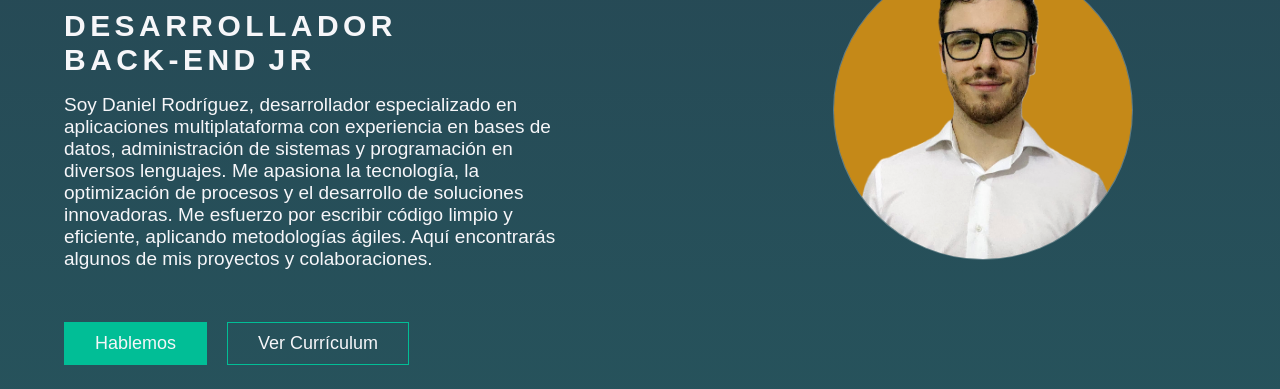
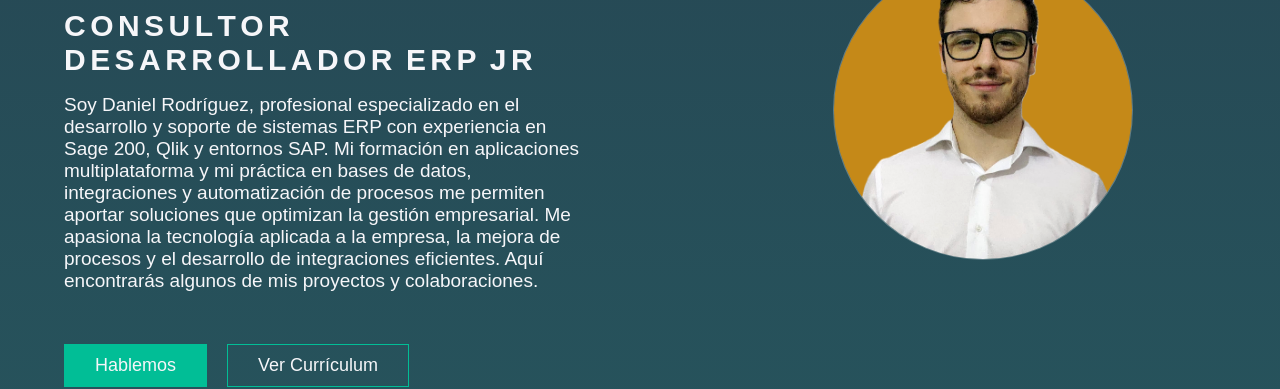
Before and after one commit to Rodriguez710/Portfolio, an Astro site: page / in a window 1280 px wide. Shown: the part 200-589 px from the top of the page. Built offline with nearby package versions, Linux system fonts and the light colour scheme; Astro itself is replaced by a stand-in of ours; no server answers; a web font is replaced by a local one.

Commit message:
Update Home.astro

```diff
--- a/src/components/main/home/Home.astro
+++ b/src/components/main/home/Home.astro
@@ -12,6 +12,18 @@ import photoperfil from "../../../../public/img/photo-perfil.webp";
       <h2 class="text-name">Daniel Rodríguez Campoy</h2>
       <div class="container-profession">
         <div>
+          <span class="p-profession">C</span>
+          <span class="p-profession">o</span>
+          <span class="p-profession">n</span>
+          <span class="p-profession">s</span>
+          <span class="p-profession">u</span>
+          <span class="p-profession">l</span>
+          <span class="p-profession">t</span>
+          <span class="p-profession">o</span>
+          <span class="p-profession">r</span>
+          <span class="">&nbsp;</span>
+        </div>
+        <div class="">
           <span class="p-profession">D</span>
           <span class="p-profession">e</span>
           <span class="p-profession">s</span>
@@ -26,23 +38,17 @@ import photoperfil from "../../../../public/img/photo-perfil.webp";
           <span class="p-profession">o</span>
           <span class="p-profession">r</span>
           <span class="">&nbsp;</span>
-        </div>
-        <div class="">
-          <span class="p-profession">B</span>
-          <span class="p-profession">a</span>
-          <span class="p-profession">c</span>
-          <span class="p-profession">k</span>
-          <span class="p-profession">-</span>
-          <span class="p-profession">e</span>
-          <span class="p-profession">n</span>
-          <span class="p-profession">d</span>
+          <span class="p-profession">E</span>
+          <span class="p-profession">R</span>
+          <span class="p-profession">P</span>
           <span class="">&nbsp;</span>
           <span class="p-profession">J</span>
-          <span class="p-profession">r</span>
+          <span class="p-profession">R</span>
         </div>
       </div>
       <p class="p-presentation">
-        Soy Daniel Rodríguez, desarrollador especializado en aplicaciones multiplataforma con experiencia en bases de datos, administración de sistemas y programación en diversos lenguajes. Me apasiona la tecnología, la optimización de procesos y el desarrollo de soluciones innovadoras. Me esfuerzo por escribir código limpio y eficiente, aplicando metodologías ágiles. Aquí encontrarás algunos de mis proyectos y colaboraciones.
+        Soy Daniel Rodríguez, profesional especializado en el desarrollo y soporte de sistemas ERP con experiencia en Sage 200, Qlik y entornos SAP. Mi formación en aplicaciones multiplataforma y mi práctica en bases de datos, integraciones y automatización de procesos me permiten aportar soluciones que optimizan la gestión empresarial.
+        Me apasiona la tecnología aplicada a la empresa, la mejora de procesos y el desarrollo de integraciones eficientes. Aquí encontrarás algunos de mis proyectos y colaboraciones.
       </p>
       <div class="container-curriculum">
         <a href="https://wa.me/+34644220243" target="_blank" class="a-action"
```
